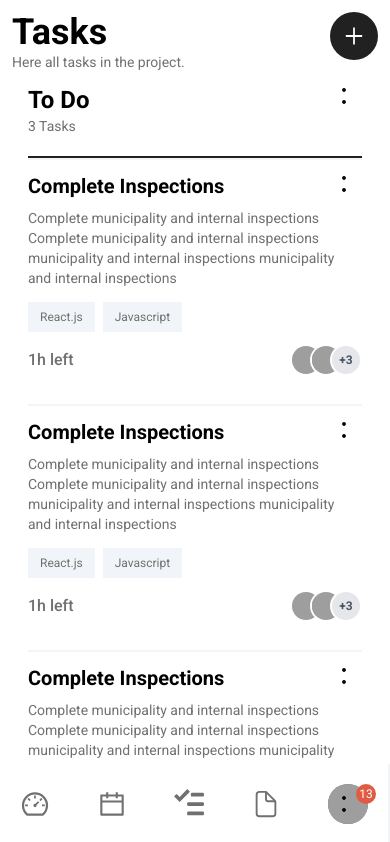
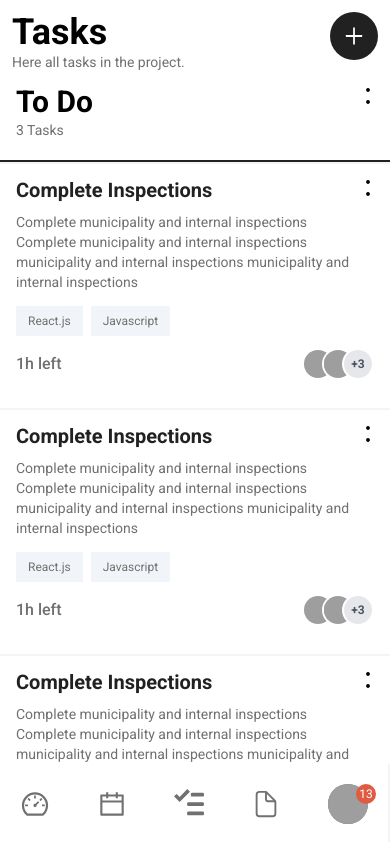
Before and after one commit to satya-ranjon/protask, a React (Vite) app: page / in a window 390 px wide. Shown: the top 842 px of the page. Built offline with nearby package versions, Linux system fonts and the light colour scheme; grey boxes are pictures that could not be loaded; the HTML template or start-up script is replaced by a standard one.

Commit message:
change design some

```diff
--- a/src/components/sidebar/MenuItem.jsx
+++ b/src/components/sidebar/MenuItem.jsx
@@ -6,7 +6,7 @@ const MenuItem = ({ path, children }) => {
   return (
     <Link
       to={path}
-      className={`group relative transition-all text-3xl sm:text-4xl duration-500  ${
+      className={`group relative transition-all text-3xl sm:text-4xl duration-500 hover:text-primary  ${
         pathname === path && "text-primary -top-3 sm:-top-0"
       }`}>
       {children}
--- a/src/index.css
+++ b/src/index.css
@@ -15,3 +15,7 @@
 .task::-webkit-scrollbar-thumb:hover {
   background-color: #df5c43;
 }
+
+.singleTask:hover .singleTaskTitle {
+  color: #df5c43;
+}
--- /dev/null
+++ b/src/pages/task/AddTaskBtn.jsx
@@ -0,0 +1,27 @@
+import { useEffect, useState } from "react";
+import { AiOutlinePlus } from "react-icons/ai";
+
+const AddTaskBtn = () => {
+  const [isMobile, setIsMobile] = useState(768 > window.innerWidth);
+
+  const handleResize = () => {
+    setIsMobile(700 > window.innerWidth);
+  };
+
+  useEffect(() => {
+    window.addEventListener("resize", handleResize);
+    return () => {
+      window.removeEventListener("resize", handleResize);
+    };
+  }, []);
+  return (
+    <button
+      type="button"
+      className="p-3 2xl:p-4 sm:px-5 2xl:px-8 rounded-full sm:rounded-none
+             font-medium bg-dark text-white text-2xl sm:text-sm 2xl:text-base">
+      {isMobile ? <AiOutlinePlus /> : "Create Task"}
+    </button>
+  );
+};
+
+export default AddTaskBtn;
--- a/src/pages/task/SingleTask.jsx
+++ b/src/pages/task/SingleTask.jsx
@@ -4,10 +4,12 @@ import convertISOToCustomFormat from "../../utils/convertISOToCustomFormat";
 
 const SingleTask = () => {
   return (
-    <div className="py-3 border-t-2 border-gray-100">
+    <div className="py-3 px-4 cursor-pointer border-t-2 border-gray-100 duration-300 transition-colors hover:bg-[#f1f0ec] singleTask">
       <div className=" flex justify-between items-start">
         <div>
-          <h1 className=" font-semibold text-xl ">Complete Inspections</h1>
+          <h1 className=" font-semibold text-dark text-xl  singleTaskTitle">
+            Complete Inspections
+          </h1>
           <p className=" text-sm  pt-2 pb-4 text-dark-light">
             Complete municipality and internal inspections Complete municipality
             and internal inspections municipality and internal inspections
--- a/src/pages/task/TaskGroup.jsx
+++ b/src/pages/task/TaskGroup.jsx
@@ -1,18 +1,20 @@
 import React from "react";
 import TaskStatus from "./TaskStatus";
+import TaskSelector from "./TaskSelector";
 
 const TaskGroup = ({ title, taskCount, children }) => {
   return (
-    <div className="px-4">
-      <div className=" flex justify-between items-start pb-5 border-b-2 border-dark">
+    <div>
+      <div className=" px-4 flex justify-between items-start pb-5 border-b-2 border-dark">
         <div>
-          <h1 className=" text-2xl font-bold">{title}</h1>
+          <h1 className=" text-3xl font-bold">{title}</h1>
           <p className="text-sm text-dark-light">{taskCount} Tasks</p>
         </div>
+        {/* <TaskSelector /> */}
         <TaskStatus />
       </div>
       <div
-        className="max-h-[39.6rem] sm:max-h-[45.3rem] 2xl:max-h-[40.7rem] overflow-scroll overflow-x-hidden
+        className=" lg:max-h-[45.3rem] 2xl:max-h-[40.7rem] overflow-scroll overflow-x-hidden
       scroll-m-1 w-full task">
         {children}
       </div>
--- /dev/null
+++ b/src/pages/task/TaskSelector.jsx
@@ -0,0 +1,29 @@
+import { GrNext, GrPrevious } from "react-icons/gr";
+
+const TaskSelector = () => {
+  return (
+    <div className=" flex gap-3 items-center relative">
+      <GrPrevious className=" cursor-pointer" />
+      <h2 className=" text-primary cursor-pointer font-semibold">To Do</h2>
+      <GrNext className=" cursor-pointer" />
+      <div className=" absolute bg-white shadow-[rgba(0,_0,_0,_0.24)_0px_3px_8px] top-10">
+        <ul className=" w-max">
+          <li className="hover:text-primary px-4 text-sm border-b-2 border-transparent duration-300 transition-colors hover:border-primary py-2 cursor-pointer">
+            To Do
+          </li>
+          <li className="hover:text-primary px-4 text-sm border-b-2 border-transparent duration-300 transition-colors hover:border-primary py-2 cursor-pointer">
+            In Progress
+          </li>
+          <li className="hover:text-primary px-4 text-sm border-b-2 border-transparent duration-300 transition-colors hover:border-primary py-2 cursor-pointer">
+            On Hold
+          </li>
+          <li className="hover:text-primary px-4 text-sm border-b-2 border-transparent duration-300 transition-colors hover:border-primary py-2 cursor-pointer">
+            Done
+          </li>
+        </ul>
+      </div>
+    </div>
+  );
+};
+
+export default TaskSelector;
--- a/src/pages/task/TaskStatus.jsx
+++ b/src/pages/task/TaskStatus.jsx
@@ -9,7 +9,7 @@ const TaskStatus = () => {
   };
   return (
     <div className="relative">
-      <div className="text-xs cursor-pointer mr-3" onClick={handleTask}>
+      <div className="text-xs cursor-pointer " onClick={handleTask}>
         <RxDotFilled />
         <RxDotFilled />
       </div>
--- a/src/pages/task/Tasks.jsx
+++ b/src/pages/task/Tasks.jsx
@@ -6,22 +6,9 @@ import TaskStatus from "./TaskStatus";
 import convertISOToCustomFormat from "../../utils/convertISOToCustomFormat";
 import SingleTask from "./SingleTask";
 import TaskGroup from "./TaskGroup";
+import AddTaskBtn from "./AddTaskBtn";
 
 const Tasks = () => {
-  const [isMobile, setIsMobile] = useState(768 > window.innerWidth);
-  console.log(isMobile);
-
-  const handleResize = () => {
-    setIsMobile(700 > window.innerWidth);
-  };
-
-  useEffect(() => {
-    window.addEventListener("resize", handleResize);
-    return () => {
-      window.removeEventListener("resize", handleResize);
-    };
-  }, []);
-
   return (
     <div>
       <div className="mx-3 sm:mx-5 2xl:mx-16 py-3 2xl:py-10  flex justify-between items-start">
@@ -37,17 +24,12 @@ const Tasks = () => {
             Here all tasks in the project.
           </p>
         </div>
-        <div className="">
-          <button
-            type="button"
-            className="p-3 2xl:p-4 sm:px-5 2xl:px-8 rounded-full sm:rounded-none
-             font-medium bg-dark text-white text-2xl sm:text-sm 2xl:text-base">
-            {isMobile ? <AiOutlinePlus /> : "Create Task"}
-          </button>
+        <div>
+          <AddTaskBtn />
         </div>
       </div>
 
-      <div className="mx-3  2xl:mx-14 grid grid-cols-1 lg:grid-cols-2 xl:grid-cols-4 ">
+      <div className="2xl:mx-14 grid grid-cols-1 lg:grid-cols-2 xl:grid-cols-4 ">
         <TaskGroup title="To Do" taskCount="3">
           <SingleTask />
           <SingleTask />
```
